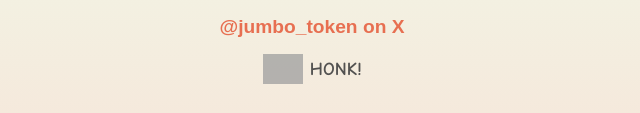
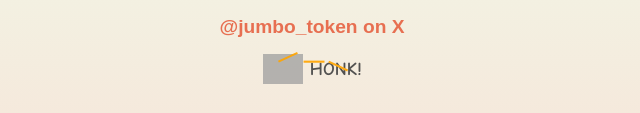
Before and after one commit to beseenjumbo/www, a plain HTML site: page index.html in a window 1280 px wide. Shown: the part 2689-2802 px from the top of the page, 328-968 px from the left. Drawn offline with Linux system fonts and the light colour scheme; grey boxes are pictures that could not be loaded.

Commit message:
index updated

```diff
--- a/index.html
+++ b/index.html
@@ -70,9 +70,15 @@
   <a href="https://x.com/jumbo_token" target="_blank">@jumbo_token on X</a>
   <div class="footer-elephant">
     <img src="./assets/elephant_tiny.png" alt="Trumpeting Elephant" class="tiny-elephant" />
-    <div class="honk-lines">HONK!</div>
+    <div class="honk-lines">
+      <div class="honk-beams">
+        <span></span><span></span><span></span>
+      </div>
+      HONK!
+    </div>
   </div>
 </footer>
+
 </body>
 </html>
 
@@ -143,7 +149,37 @@
     color: #444;
     font-weight: bold;
     font-family: 'Comic Sans MS', cursive, sans-serif;
+    display: flex;
+    align-items: center;
+    gap: 0.5rem;
+    position: relative;
     animation: honkAnim 1.2s ease-in-out infinite;
+  }
+
+  .honk-beams {
+    display: flex;
+    gap: 4px;
+    position: absolute;
+    left: -30px;
+    top: 2px;
+  }
+
+  .honk-beams span {
+    display: block;
+    width: 20px;
+    height: 2px;
+    background: orange;
+    transform-origin: left;
+  }
+
+  .honk-beams span:nth-child(1) {
+    transform: rotate(-25deg);
+  }
+  .honk-beams span:nth-child(2) {
+    transform: rotate(0deg);
+  }
+  .honk-beams span:nth-child(3) {
+    transform: rotate(25deg);
   }
 
   @keyframes honkAnim {
```
